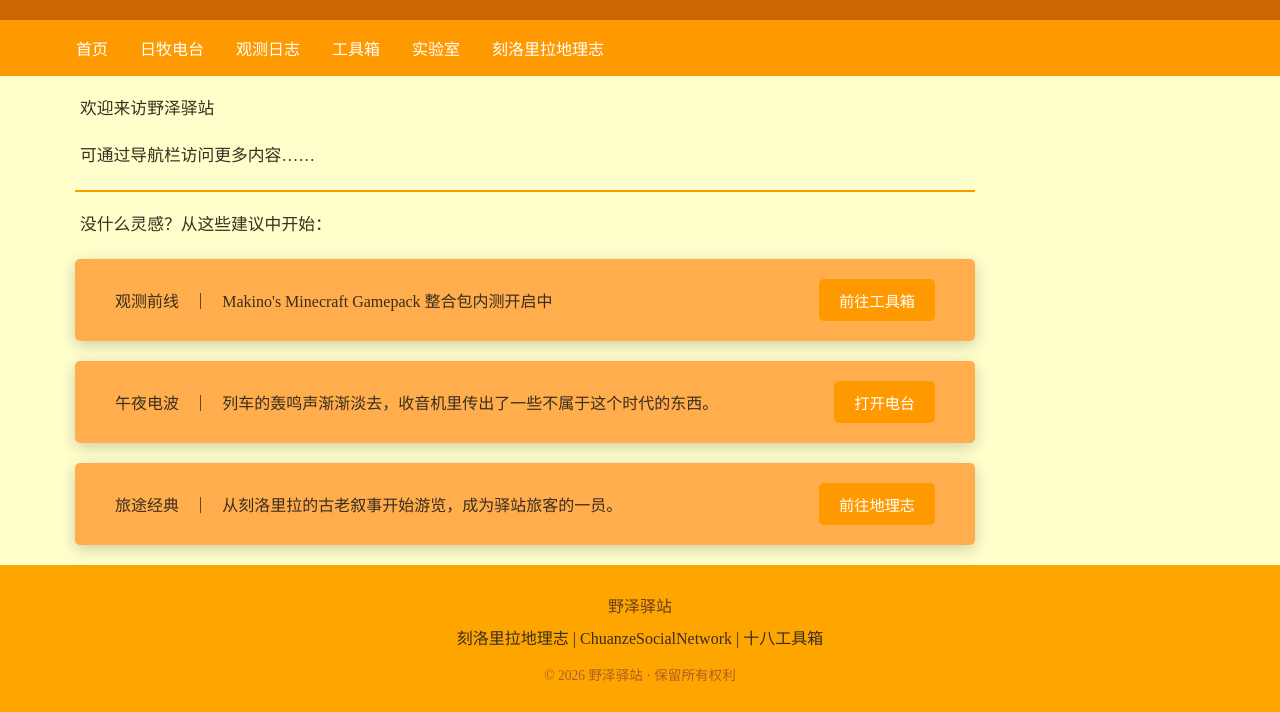
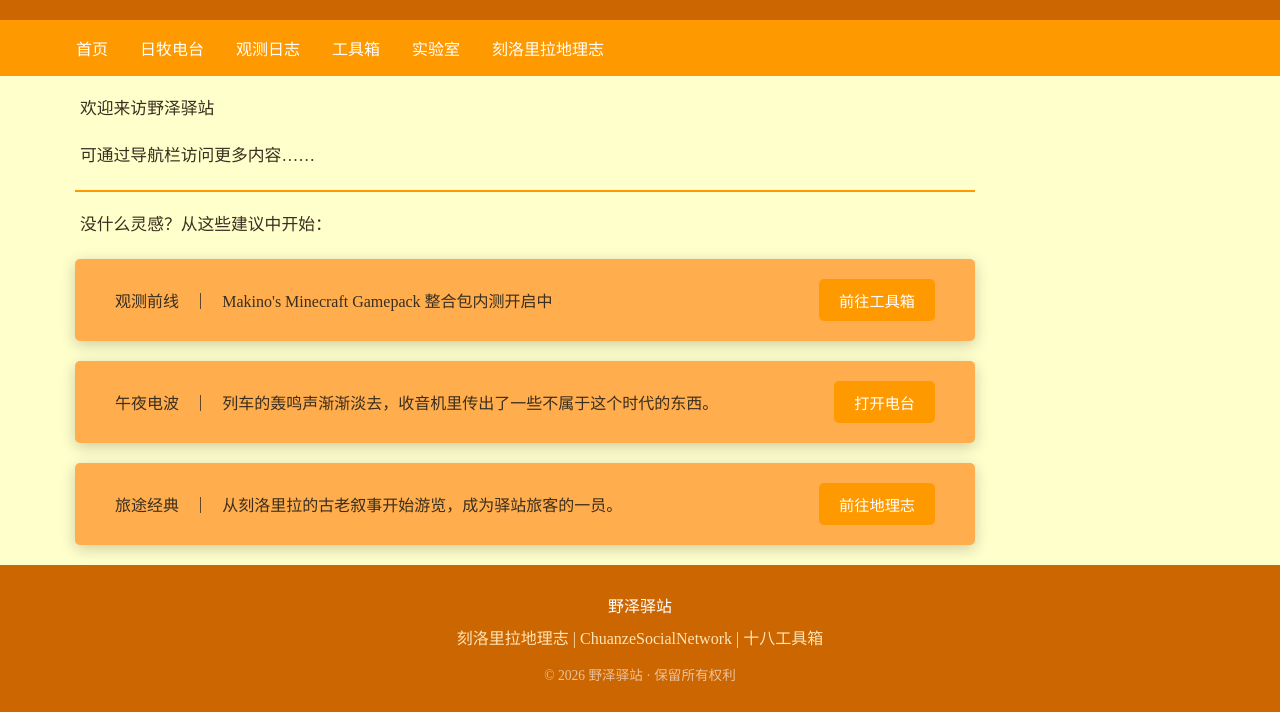
Before and after one commit to Makino-18/Makino.18, a plain HTML site: page index.html in a window 1280 px wide. Shown: the part 126-838 px from the top of the page. Drawn offline with Linux system fonts and the light colour scheme.

Commit message:
Update styleday.css

```diff
--- a/styleday.css
+++ b/styleday.css
@@ -133,39 +133,48 @@ hr {
 .logcard a:first-of-type {
   margin-left: auto;
 }
-
 /* 主站页脚 */
 .footer {
-  background-color: #FFA500;
+  background-color: #CC6600; /* 与头部一致的深橙色 */
   clear: both;
   text-align: center;
   margin-top: 40px;
   padding: 20px 40px;
   margin-top: auto;
-  color: #3a2e1e;
+  color: #ffffff; /* 默认文字改为白色 */
 }
 
 .footer p {
     margin: 8px 0;
 }
+
+/* 第一行：纯白，不加粗 */
 .footer-site-name {
     font-size: 1rem;
     font-weight: normal;
-    color: #6b3e1b;
+    color: #FFFFFF;
+}
+
+/* 第二行链接：使用浅米色，在深橙底上更柔和 */
+.footer-links {
+    color: #FFE4B5; /* 浅米色 */
 }
 
 .footer-links a {
-    color: #3a2e1e;
+    color: #FFE4B5;
     text-decoration: none;
     transition: color 0.3s;
 }
+
+/* 悬浮变白，不带下划线 */
 .footer-links a:hover {
     color: #FFFFFF;
     text-decoration: none;
 }
+
+/* 第三行版权：半透明白色，弱化视觉 */
 .footer-copyright {
     font-size: 0.85rem;
-    color: #a0522d;
+    color: rgba(255, 255, 255, 0.6);
     margin-top: 15px !important;
-    opacity: 0.85;
 }
```
